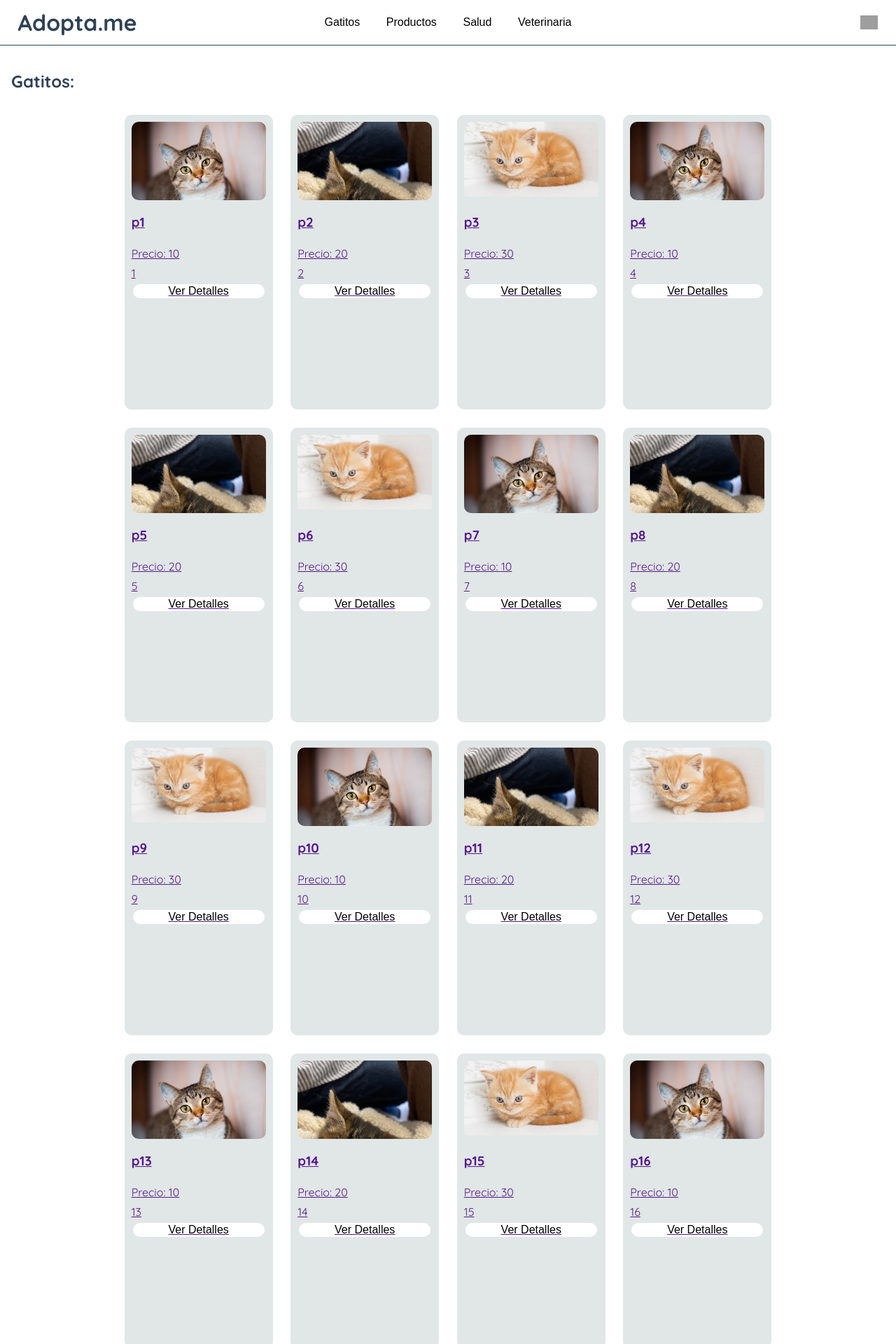
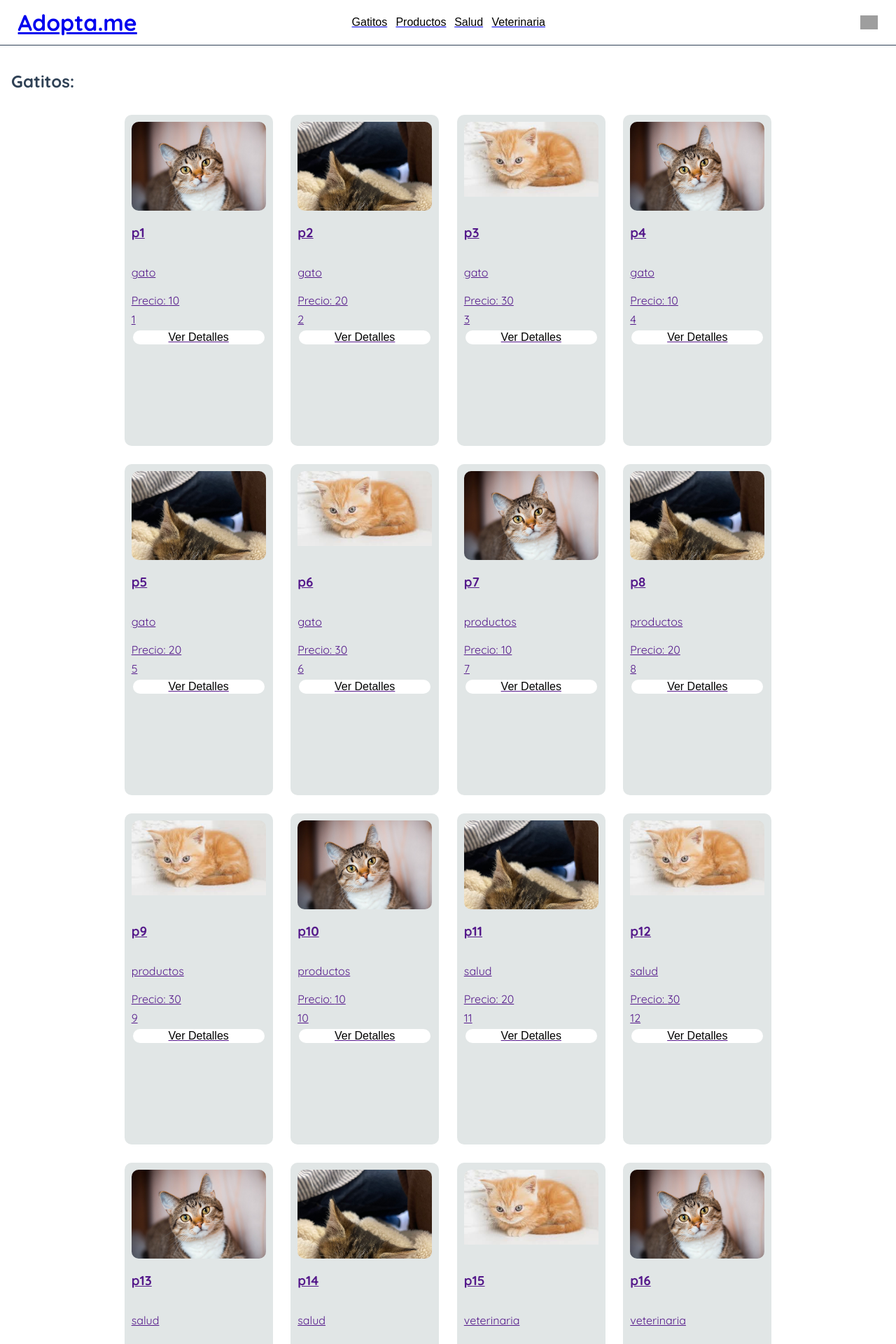
Before and after one commit to pablonobile99/proyecto-nobile, a React (Vite) app: page / in a window 1280 px wide. Shown: the top 1920 px of the page at 70% size. Built offline with nearby package versions, Linux system fonts and the light colour scheme; grey boxes are pictures that could not be loaded.

Commit message:
navegacion

```diff
--- a/package.json
+++ b/package.json
@@ -11,8 +11,11 @@
   },
   "dependencies": {
     "@emailjs/browser": "^4.4.1",
+    "dom": "^0.0.3",
     "react": "^18.3.1",
-    "react-dom": "^18.3.1"
+    "react-dom": "^18.3.1",
+    "react-router-dom": "^7.1.5",
+    "router": "^1.3.8"
   },
   "devDependencies": {
     "@eslint/js": "^9.17.0",
--- a/src/App.jsx
+++ b/src/App.jsx
@@ -3,6 +3,8 @@ import React from 'react'
 import Variables from './componentes/Variables/Variables'
 
 import './App.css'
+
+
 
 import Header from './componentes/Header/Header'
 import Boton from './componentes/Header/Boton'
@@ -10,15 +12,21 @@ import ItemListConteinter from './componentes/ItemListConteinter/ItemListContein
 import JsonPlaceHolder from './componentes/JsonPlaceHolder/JsonPlaceHolder'
 import Form from './componentes/Form/Form'
 
+import { BrowserRouter , Routes , Route } from 'react-router-dom'
+
 const App = () => {
   return (
-    <div className='app-General'>
+    <BrowserRouter>
+      <div className='app-General'>
       <Variables/>
       <Header titulo="Adopta.me"/>
-      <ItemListConteinter/>
-      {/* <JsonPlaceHolder/> */}
-      {/* <Form/> */}
+      <Routes>
+        <Route path='/' element = {<ItemListConteinter/>}/>
+        <Route path='/categoria/:idCategoria' element = {<ItemListConteinter/>}/>
+      </Routes>
     </div>
+    </BrowserRouter>
+
   )
 }
 
--- a/src/asyncmock.js
+++ b/src/asyncmock.js
@@ -1,22 +1,22 @@
 const productos = [
-    {id:1, nombre: "p1", precio: 10, img: "../public/Images/g1.jpg"},
-    {id:2, nombre: "p2", precio: 20, img: "../public/Images/g2.jpg"},
-    {id:3, nombre: "p3", precio: 30, img: "../public/Images/g3.jpg"},
-    {id:4, nombre: "p4", precio: 10, img: "../public/Images/g1.jpg"},
-    {id:5, nombre: "p5", precio: 20, img: "../public/Images/g2.jpg"},
-    {id:6, nombre: "p6", precio: 30, img: "../public/Images/g3.jpg"},
-    {id:7, nombre: "p7", precio: 10, img: "../public/Images/g1.jpg"},
-    {id:8, nombre: "p8", precio: 20, img: "../public/Images/g2.jpg"},
-    {id:9, nombre: "p9", precio: 30, img: "../public/Images/g3.jpg"},
-    {id:10, nombre: "p10", precio: 10, img: "../public/Images/g1.jpg"},
-    {id:11, nombre: "p11", precio: 20, img: "../public/Images/g2.jpg"},
-    {id:12, nombre: "p12", precio: 30, img: "../public/Images/g3.jpg"},
-    {id:13, nombre: "p13", precio: 10, img: "../public/Images/g1.jpg"},
-    {id:14, nombre: "p14", precio: 20, img: "../public/Images/g2.jpg"},
-    {id:15, nombre: "p15", precio: 30, img: "../public/Images/g3.jpg"},
-    {id:16, nombre: "p16", precio: 10, img: "../public/Images/g1.jpg"},
-    {id:17, nombre: "p17", precio: 20, img: "../public/Images/g2.jpg"},
-    {id:18, nombre: "p18", precio: 30, img: "../public/Images/g3.jpg"}
+    {id:1, nombre: "p1", precio: 10, img: "../public/Images/g1.jpg", idCat: "gato"},
+    {id:2, nombre: "p2", precio: 20, img: "../public/Images/g2.jpg", idCat: "gato"},
+    {id:3, nombre: "p3", precio: 30, img: "../public/Images/g3.jpg", idCat: "gato"},
+    {id:4, nombre: "p4", precio: 10, img: "../public/Images/g1.jpg", idCat: "gato"},
+    {id:5, nombre: "p5", precio: 20, img: "../public/Images/g2.jpg", idCat: "gato"},
+    {id:6, nombre: "p6", precio: 30, img: "../public/Images/g3.jpg", idCat: "gato"},
+    {id:7, nombre: "p7", precio: 10, img: "../public/Images/g1.jpg", idCat: "productos"},
+    {id:8, nombre: "p8", precio: 20, img: "../public/Images/g2.jpg", idCat: "productos"},
+    {id:9, nombre: "p9", precio: 30, img: "../public/Images/g3.jpg", idCat: "productos"},
+    {id:10, nombre: "p10", precio: 10, img: "../public/Images/g1.jpg", idCat: "productos"},
+    {id:11, nombre: "p11", precio: 20, img: "../public/Images/g2.jpg", idCat: "salud"},
+    {id:12, nombre: "p12", precio: 30, img: "../public/Images/g3.jpg", idCat: "salud"},
+    {id:13, nombre: "p13", precio: 10, img: "../public/Images/g1.jpg", idCat: "salud"},
+    {id:14, nombre: "p14", precio: 20, img: "../public/Images/g2.jpg", idCat: "salud"},
+    {id:15, nombre: "p15", precio: 30, img: "../public/Images/g3.jpg", idCat: "veterinaria"},
+    {id:16, nombre: "p16", precio: 10, img: "../public/Images/g1.jpg", idCat: "veterinaria"},
+    {id:17, nombre: "p17", precio: 20, img: "../public/Images/g2.jpg", idCat: "veterinaria"},
+    {id:18, nombre: "p18", precio: 30, img: "../public/Images/g3.jpg", idCat: "veterinaria"}
 
 
 ]
@@ -28,3 +28,12 @@ export const getProductos = () => {
         }, 2000);
     })
 }
+
+export const getProductosCategoria = (idCategoria) => {
+    return new Promise ((resolve)=>{
+        setTimeout(() => {
+            const productosCategoria = productos.filter(item => item.idCat === idCategoria)
+            resolve(productosCategoria)
+        }, 2000);
+    })
+}
--- a/src/componentes/Header/Header.jsx
+++ b/src/componentes/Header/Header.jsx
@@ -1,15 +1,26 @@
 import React from 'react'
 import Boton from './Boton'
 import './Header.css'
+import { Link } from 'react-router-dom'
 
 const Header = (props) => {
   return (
     <div className='header'>
-        <h1 className='titulo-header'>{props.titulo}</h1>
-        <Boton texto="Gatitos"/>
-        <Boton texto="Productos"/>
-        <Boton texto="Salud"/>
-        <Boton texto="Veterinaria"/>
+
+        <h1 className='titulo-header'><Link to={'/'}>{props.titulo}</Link></h1>
+
+        <Link to={'/categoria/gato'}>
+          <Boton texto="Gatitos"/>
+        </Link>
+        <Link to={'/categoria/productos'}>
+          <Boton texto="Productos"/>
+        </Link>
+        <Link to={'/categoria/salud'}>
+          <Boton texto="Salud"/>
+        </Link>
+        <Link to={'/categoria/veterinaria'}>
+          <Boton texto="Veterinaria"/>
+        </Link>
         <img src="https://cdn-icons-png.flaticon.com/512/3144/3144456.png" alt="" className='img-header'/>
     </div>
   )
--- a/src/componentes/Item/Item.jsx
+++ b/src/componentes/Item/Item.jsx
@@ -1,7 +1,7 @@
 import React from 'react'
 import './Item.css'
 
-const Item = ({id, nombre, precio, img}) => {
+const Item = ({id, nombre, precio, img, idCat}) => {
 
   return (
 
@@ -10,6 +10,7 @@ const Item = ({id, nombre, precio, img}) => {
           <img src={img} alt={nombre} className='item-img'/>
         </div>
         <h3 className='item-title'>{nombre}</h3>
+        <p>{idCat}</p>
         <p className='item-txt'>Precio: {precio}</p>
         <p className='item-txt'>{id}</p>
         <button className='item-button'>Ver Detalles</button>
--- a/src/componentes/ItemListConteinter/ItemListConteinter.jsx
+++ b/src/componentes/ItemListConteinter/ItemListConteinter.jsx
@@ -1,34 +1,35 @@
 import React, { useEffect, useState } from 'react'
 import './ItemListConteinter.css'
 import ItemList from '../ItemList/ItemList'
-import { getProductos } from '../../asyncmock'
+import { getProductos, getProductosCategoria } from '../../asyncmock'
+import { useParams } from 'react-router-dom'
 
 
 const ItemListConteinter = (props) => {
 
   const [productos, setProductos] = useState([])
 
+  const {idCategoria} = useParams();
+
+  useEffect(() => {
+
+    const inventario = idCategoria? getProductosCategoria : getProductos;
+
+    inventario(idCategoria)
+    .then(res => setProductos(res))
+
+  }, [idCategoria])
+
+/*
   const pedirDatos = async () => {
-    const inventario = await getProductos()
+    const inventario = idCategoria? await getProductosCategoria() : await getProductos();
     setProductos(inventario)
   }
 
   pedirDatos();
 
-  const [busqueda,setBusqueda] = useState ("")
+  const [busqueda,setBusqueda] = useState ("") */
 
-  /* useEffect(()=>{
-    productos.filter(c => c.id === 1).map(p =>{
-      return(<ItemList productos={p}/>)
-    })
-  },[busqueda]) */
-
-  /* const manejadorSubmit = (event) =>{
-    event.preventDefault()
-    console.log(event.target.busqueda.value)
-    setBusqueda(event.target.busqueda.value)
-    event.target.busqueda.value = ""
-  } */
 
   return (
     <div className='item-body'>
```
Also changed, not shown: 1 other file (tests, documents, lock files or other folders).
